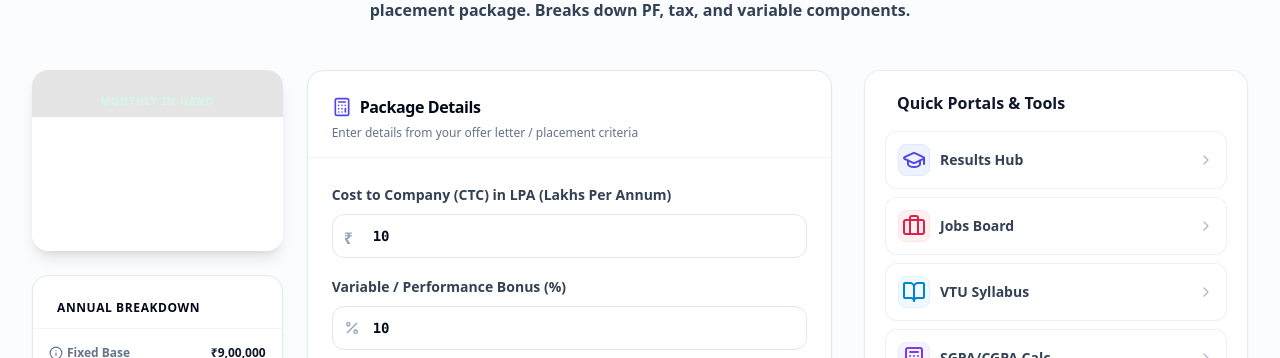
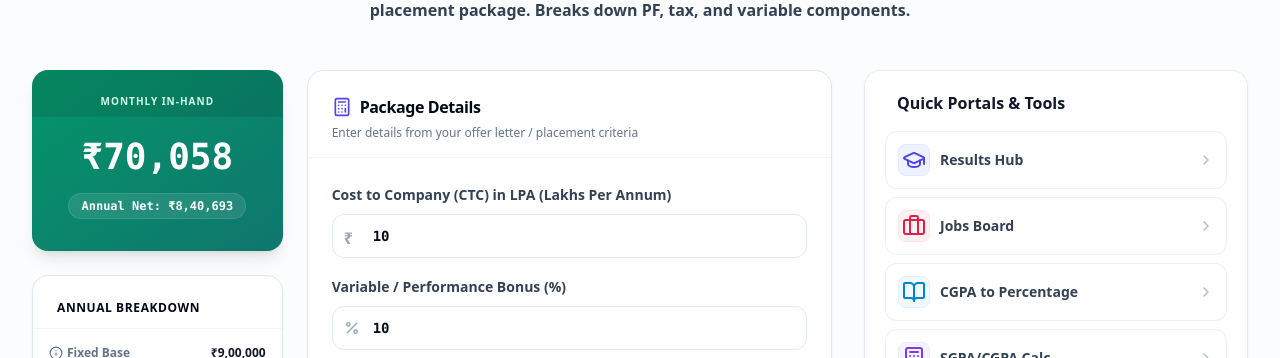
Before and after one commit to tejas69-art/results-scrapper, a Next.js app: page /placement-salary-calculator in a window 1280 px wide. Shown: the part 191-549 px from the top of the page. Built offline with nearby package versions, Linux system fonts and the light colour scheme; no server answers.

Commit message:
fix: salary card invisible (invalid Tailwind colors) + broken sidebar /#syllabus link

```diff
--- a/app/placement-salary-calculator/page.tsx
+++ b/app/placement-salary-calculator/page.tsx
@@ -100,7 +100,7 @@ export default function PlacementSalaryCalculator() {
                         <div className="grid grid-cols-1 md:grid-cols-3 gap-6">
                             {/* Result Summary */}
                             <div className="space-y-6 md:col-span-1">
-                                <Card className="bg-gradient-to-br from-emerald-650 to-teal-750 text-white shadow-lg border-none overflow-hidden rounded-2xl">
+                                <Card className="bg-gradient-to-br from-emerald-600 to-teal-700 text-white shadow-lg border-none overflow-hidden rounded-2xl">
                                     <CardHeader className="text-center pb-2 bg-black/10">
                                         <span className="text-[10px] font-bold text-emerald-100 uppercase tracking-widest">Monthly In-Hand</span>
                                     </CardHeader>
--- a/components/Sidebar.tsx
+++ b/components/Sidebar.tsx
@@ -12,7 +12,7 @@ export const Sidebar = () => {
     const quickTools = [
         { name: 'Results Hub', href: '/vtu-results', icon: GraduationCap, color: 'text-indigo-600 bg-indigo-50 border-indigo-100' },
         { name: 'Jobs Board', href: '/jobs', icon: Briefcase, color: 'text-rose-600 bg-rose-50 border-rose-100' },
-        { name: 'VTU Syllabus', href: '/#syllabus', icon: BookOpen, color: 'text-sky-600 bg-sky-50 border-sky-100' },
+        { name: 'CGPA to Percentage', href: '/cgpa-to-percentage', icon: BookOpen, color: 'text-sky-600 bg-sky-50 border-sky-100' },
         { name: 'SGPA/CGPA Calc', href: '/vtu-sgpa-cgpa-calculator', icon: Calculator, color: 'text-violet-600 bg-violet-50 border-violet-100' },
         { name: 'Attendance Tracker', href: '/attendance-calculator', icon: Calendar, color: 'text-emerald-600 bg-emerald-50 border-emerald-100' },
         { name: 'Salary Predictor', href: '/placement-salary-calculator', icon: Sparkles, color: 'text-amber-600 bg-amber-50 border-amber-100' },
```
